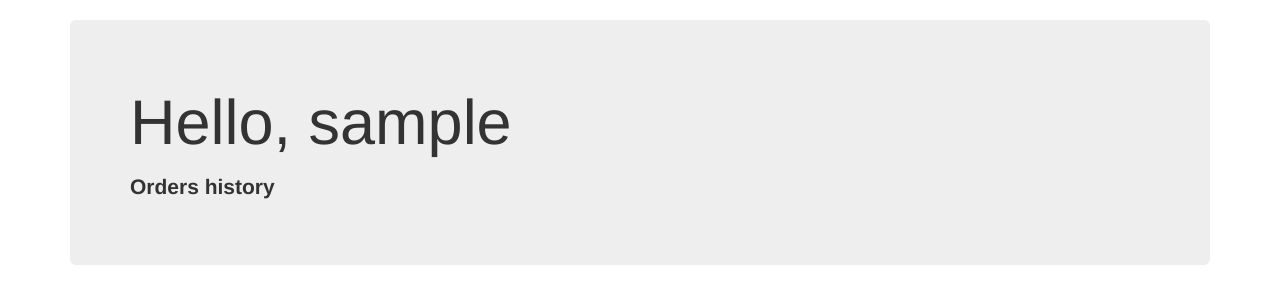
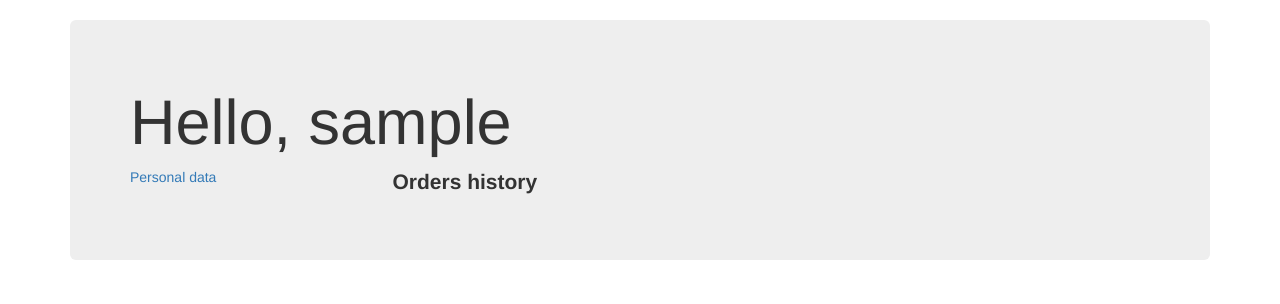
Before and after one commit to damianpud/flask_task, a Flask app: page /profile in a window 1280 px wide. Shown: the part 92-396 px from the top of the page. Run offline with Flask 2, Linux system fonts and the light colour scheme; the visitor is signed in with stand-in values (Sample User, id 1); data comes from the database, SQL or seed files in the repository; data that the repository does not hold is empty; parts of the project's set-up code (start-up, migrations or seed data) failed here and were passed over; some libraries are stand-ins or nearby versions.

Commit message:
updated profile template

```diff
--- a/templates/profile.html
+++ b/templates/profile.html
@@ -2,10 +2,17 @@
 
 {% block content_main %}
     <h1>Hello, {{ current_user.username }}</h1>
-    <p></p>
-    <p><b>Orders history</b></p>
-    {% for order in previous_orders %}
-        <li>{{ order.order_number }} | {{ order.created }}: {{ order.book.title }} ( {{ order.book.author.name }}
-            {{ order.book.author.surname }}) - {{ order.book.price }} PLN</li>
-    {% endfor %}
+    <div class="row">
+      <div class="col-lg-3">
+          <a href="{{ url_for('main.user_personal_data') }}">Personal data</a>
+      </div>
+      <div class="col-lg-9">
+        <p><b>Orders history</b></p>
+        {% for order in previous_orders %}
+            <li>{{ order.order_number }} | {{ order.created }}: {{ order.book.title }} ( {{ order.book.author.name }}
+                {{ order.book.author.surname }}) - {{ order.book.price }} PLN</li>
+        {% endfor %}
+      </div>
+    </div>
+
 {% endblock %}
```
